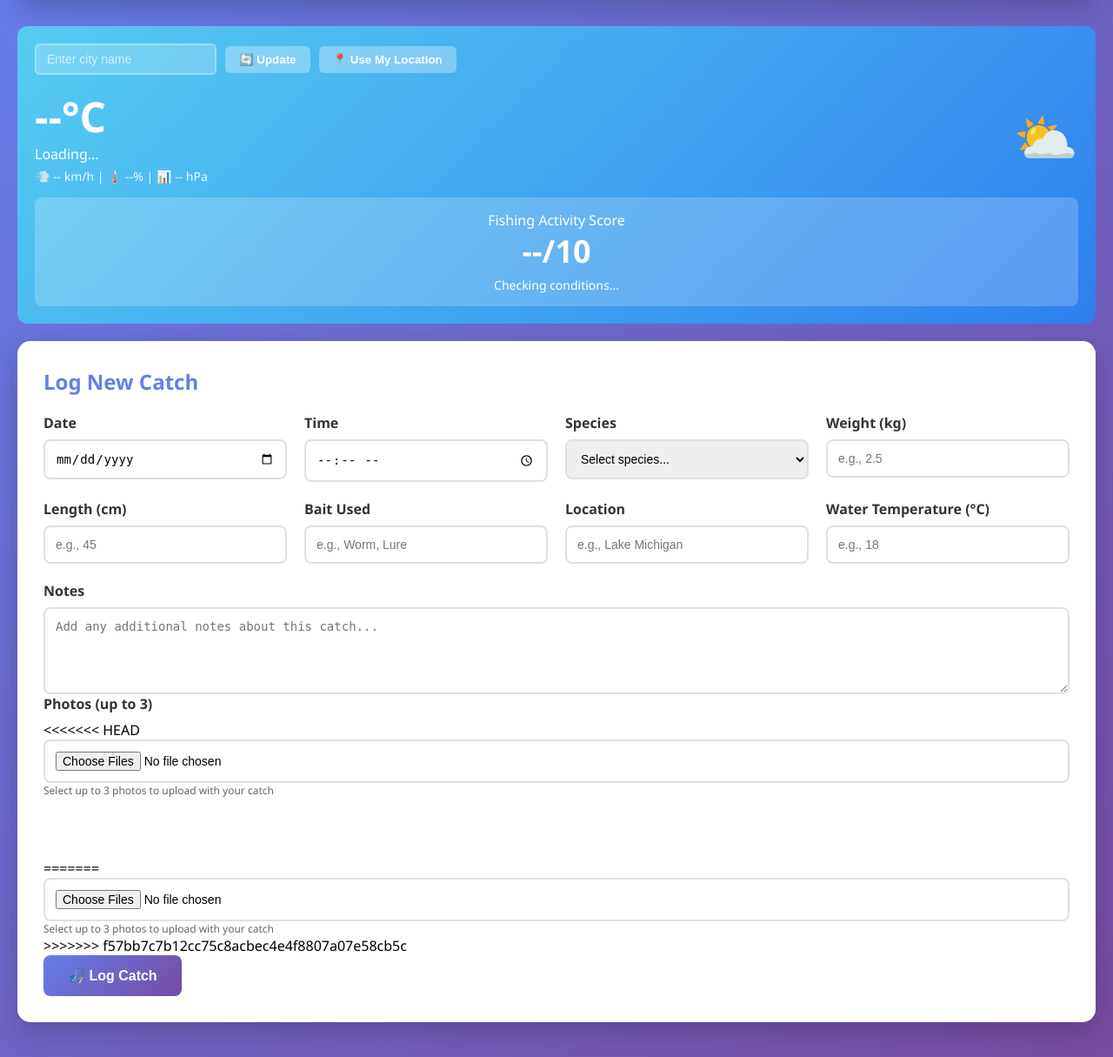
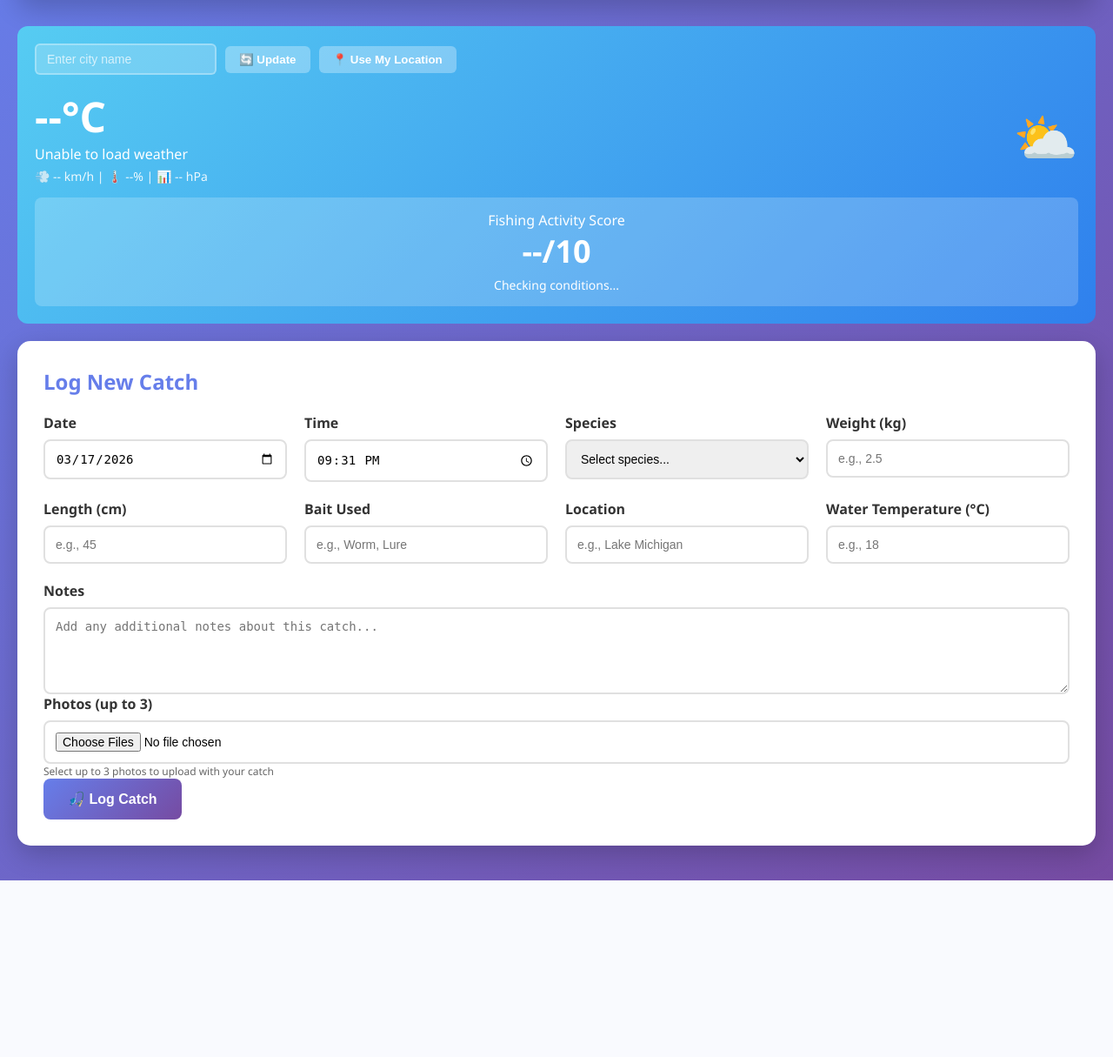
Before and after one commit to NejahA/catcha, a Flask app: template templates/index.html in a window 1280 px wide. Shown: the part 109-1324 px from the top of the page at 87% size. After the commit the page ends 1121 px from the top, so only its background shows below. Run offline with Flask 3, Linux system fonts and the light colour scheme; the template is opened without the code that fills it, so the values that code supplies are empty.

Commit message:
photo edit

```diff
--- a/templates/index.html
+++ b/templates/index.html
@@ -394,14 +394,9 @@
 
                     <div class="form-group">
                         <label>Photos (up to 3)</label>
-<<<<<<< HEAD
-                        <input type="file" id="photos" multiple accept="image/*">
-                        <small style="color: #666; font-size: 12px;">Select up to 3 photos to upload with your catch</small>
-                        <div id="photo-preview" style="display: flex; gap: 10px; margin-top: 10px; flex-wrap: wrap; min-height: 60px;"></div>
-=======
+
                         <input type="file" id="photos" multiple accept="image/*" max="3">
                         <small style="color: #666; font-size: 12px;">Select up to 3 photos to upload with your catch</small>
->>>>>>> f57bb7c7b12cc75c8acbec4e4f8807a07e58cb5c
                     </div>
 
                     <button type="submit" class="btn">🎣 Log Catch</button>
@@ -661,20 +656,11 @@
                 // Build photo gallery HTML
                 let photoGallery = '';
                 if (catch_.photos && catch_.photos.length > 0) {
-<<<<<<< HEAD
-                    photoGallery = '<div style="display: flex; gap: 8px; margin-top: 12px; flex-wrap: wrap;">';
-                    catch_.photos.forEach((photoUrl, index) => {
-                        photoGallery += `
-                            <div style="position: relative; width: 70px; height: 70px; border-radius: 8px; overflow: hidden; border: 2px solid #667eea; cursor: pointer;" onclick="window.open('${photoUrl}', '_blank')">
-                                <img src="${photoUrl}" style="width: 100%; height: 100%; object-fit: cover;" alt="Catch photo ${index + 1}">
-                                <div style="position: absolute; bottom: 0; left: 0; right: 0; background: rgba(0,0,0,0.6); color: white; font-size: 10px; text-align: center; padding: 2px;">Photo ${index + 1}</div>
-                            </div>
-=======
+
                     photoGallery = '<div style="display: flex; gap: 5px; margin-top: 10px; flex-wrap: wrap;">';
                     catch_.photos.forEach((photoUrl, index) => {
                         photoGallery += `
                             <img src="${photoUrl}" style="width: 60px; height: 60px; object-fit: cover; border-radius: 5px; border: 2px solid #667eea;" alt="Catch photo ${index + 1}">
->>>>>>> f57bb7c7b12cc75c8acbec4e4f8807a07e58cb5c
                         `;
                     });
                     photoGallery += '</div>';
@@ -689,11 +675,7 @@
                             📍 ${catch_.location || 'Unknown'} |
                             🎣 ${catch_.bait || 'N/A'}
                         </div>
-<<<<<<< HEAD
-                        ${catch_.notes ? `<div style="margin-top: 5px; font-size: 14px; color: #555;">${catch_.notes}</div>` : ''}
-=======
                         ${catch_.notes ? `<div style="margin-top: 5px; font-size: 14px;">${catch_.notes}</div>` : ''}
->>>>>>> f57bb7c7b12cc75c8acbec4e4f8807a07e58cb5c
                         ${photoGallery}
                     </div>
                     <div class="catch-stats">
```
